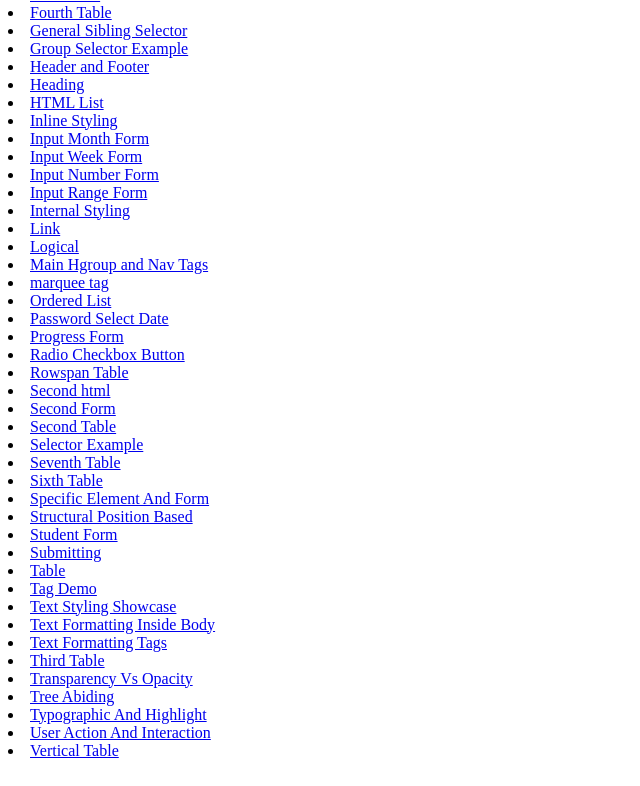
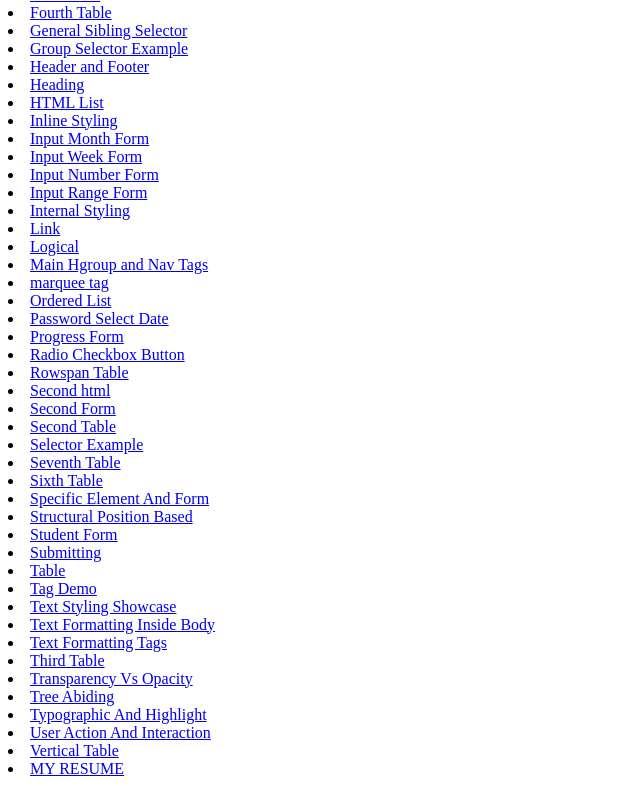
Before and after one commit to sandhyasharama/Website, a plain HTML site: page index.html in a window 1280 px wide. Shown: the part 656-1442 px from the top of the page, without its empty margins (0-640 px from the left). Drawn offline with Linux system fonts and the light colour scheme.

Commit message:
MY FILES UPLOADED

```diff
--- a/index.html
+++ b/index.html
@@ -74,6 +74,6 @@
     <li><a href="./HTML/Typographic_And_Highlight.html">Typographic And Highlight</a></li>
     <li><a href="./HTML/UserActionAndInteraction.html">User Action And Interaction</a></li>
     <li><a href="./HTML/verticaltable.html">Vertical Table</a></li>
-
+    <li><a href="./HTML/myresume.html">MY RESUME</a></li>
 </body>
 </html>
```
